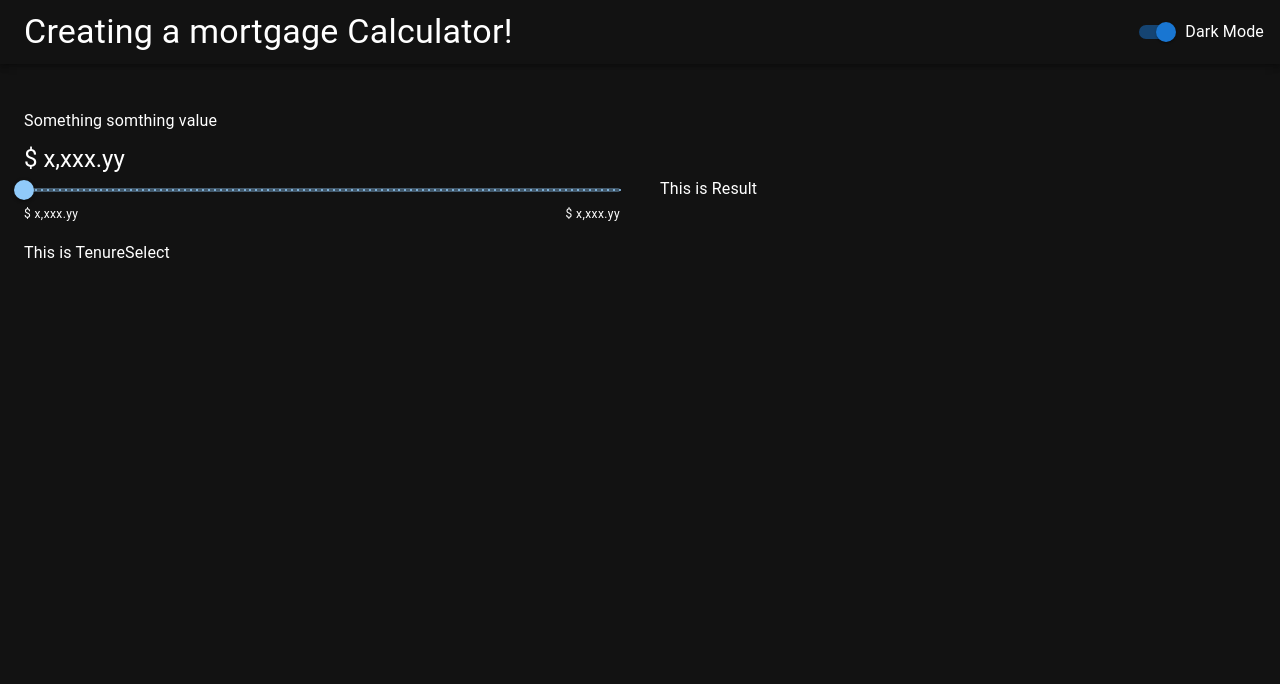
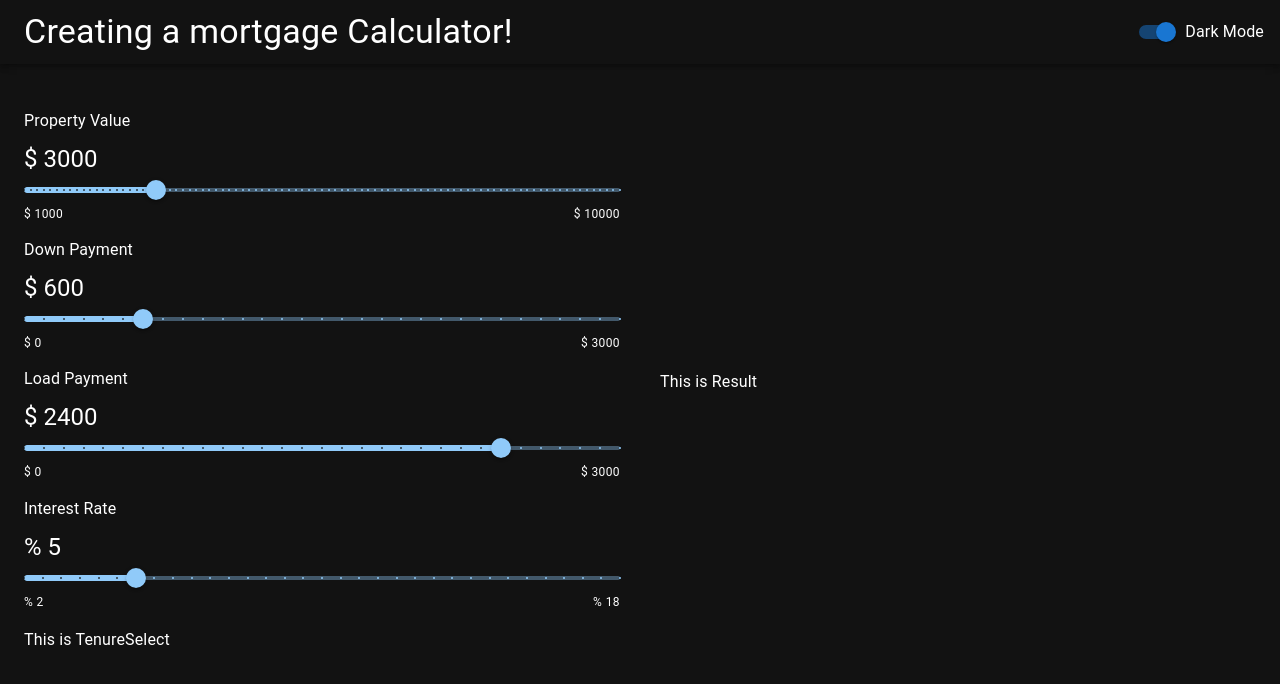
Before and after one commit to wonth93/Mortgage-Calculator, a React (Create React App) app: page / in a window 1280 px wide. Shown: the top 684 px of the page. Built offline with nearby package versions, Linux system fonts and the light colour scheme.

Commit message:
add slider select component

```diff
--- a/src/App.js
+++ b/src/App.js
@@ -1,15 +1,14 @@
-import * as React from "react";
+import React, { useState } from "react";
 import Result from "./Components/Result";
 import SliderSelect from "./Components/SliderSelect";
 import TenureSelect from "./Components/TenureSelect";
-// import  theme  from "./theme.js"
 import Container from "@mui/system/Container";
 import { Grid, ThemeProvider, CssBaseline, createTheme } from "@mui/material";
 
-function App(dark) {
+function App({ dark }) {
 
   let mode = 'dark';
-  if (dark.dark == false) {
+  if (dark === false) {
     mode = 'light';
   }
 
@@ -19,13 +18,21 @@ function App(dark) {
     },
   });
 
+  const [data, setData] = useState({
+    homeValue: 3000,
+    downPayment: 3000 * 0.2,
+    loanAmount: 3000 * 0.8,
+    loanTerm: 5,
+    interestRate: 5,
+  });
+
   return (
     <div className="App">
       <ThemeProvider theme={theme}>
         <Container maxWidth="xl" sx={{marginTop:4}}>
           <Grid container spacing={5} alignItems="center">
             <Grid item xs={12} md ={6}>
-              <SliderSelect />
+              <SliderSelect data={data} setData={setData} />
               <TenureSelect />
             </Grid>
             <Grid item xs={12} md ={6}>
--- a/src/Components/Common/SliderComponent.js
+++ b/src/Components/Common/SliderComponent.js
@@ -5,8 +5,8 @@ const SliderComponent = ({defaultValue, min, max, label, unit, onChange, amount,
   return (
     <Stack my={1.4}>
       <Stack gap={1}>
-        <Typography variant="subtitle1">{/* {label} */} Something somthing value</Typography>
-        <Typography variant="h5">{/* {unit} {amount} */}$ x,xxx.yy</Typography>
+        <Typography variant="subtitle1">{label}</Typography>
+        <Typography variant="h5">{unit} {amount}</Typography>
       </Stack>
       <Slider
         defaultValue={defaultValue}
@@ -20,8 +20,8 @@ const SliderComponent = ({defaultValue, min, max, label, unit, onChange, amount,
         marks
       />
       <Stack direction="row" justifyContent="space-between">
-        <Typography variant="caption">{/* {unit} {min} */}$ x,xxx.yy</Typography>
-        <Typography variant="caption">{/* {unit} {max} */}$ x,xxx.yy</Typography>
+        <Typography variant="caption">{unit} {min}</Typography>
+        <Typography variant="caption">{unit} {max}</Typography>
       </Stack>
     </Stack>
   )
--- a/src/Components/SliderSelect.js
+++ b/src/Components/SliderSelect.js
@@ -1,10 +1,74 @@
 import React from "react";
 import SliderComponent from "./Common/SliderComponent";
 
-const SliderSelect = () => {
+const SliderSelect = ({ data, setData }) => {
+  const bank_limit = 10000;
   return (
     <div>
-      <SliderComponent />
+      <SliderComponent
+        onChange={(e, value) => {
+          setData({
+            ...data,
+            homeValue: value.toFixed(0),
+            downPayment: (0.2 * value).toFixed(0),
+            loanAmount: (0.8 * value).toFixed(0),
+          })
+        }}
+        defaultValue={data.homeValue}
+        min={1000}
+        max={bank_limit}
+        label="Property Value"
+        unit="$"
+        amount={data.homeValue}
+        value={data.homeValue}
+        steps={100} />
+      <SliderComponent
+        onChange={(e, value) => {
+          setData({
+            ...data,
+            downPayment: value.toFixed(0),
+            loanAmount: (data.homeValue - value).toFixed(0),
+          })
+        }}
+        defaultValue={data.downPayment}
+        min={0}
+        max={data.homeValue}
+        label="Down Payment"
+        unit="$"
+        amount={data.downPayment}
+        value={data.downPayment}
+        steps={100} />
+      <SliderComponent
+        onChange={(e, value) => {
+          setData({
+            ...data,
+            loanAmount: value.toFixed(0),
+            downPayment: (data.homeValue - value).toFixed(0),
+          })
+        }}
+        defaultValue={data.loanAmount}
+        min={0}
+        max={data.homeValue}
+        label="Load Payment"
+        unit="$"
+        amount={data.loanAmount}
+        value={data.loanAmount}
+        steps={100} />
+      <SliderComponent
+        onChange={(e, value) => {
+          setData({
+            ...data,
+            interestRate: value,
+          })
+        }}
+        defaultValue={data.interestRate}
+        min={2}
+        max={18}
+        label="Interest Rate"
+        unit="%"
+        amount={data.interestRate}
+        value={data.interestRate}
+        steps={0.5} />
     </div>
   );
 }
```
